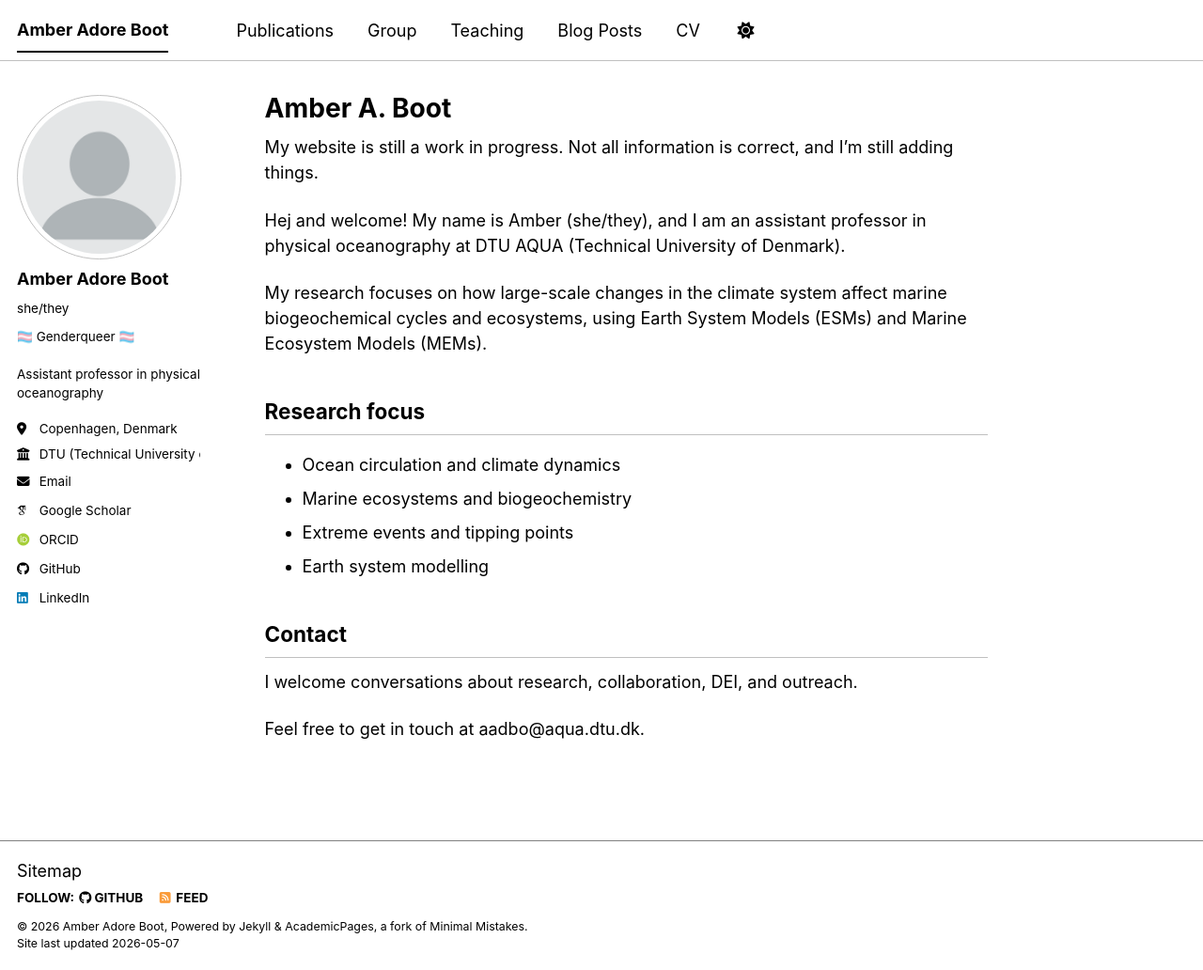
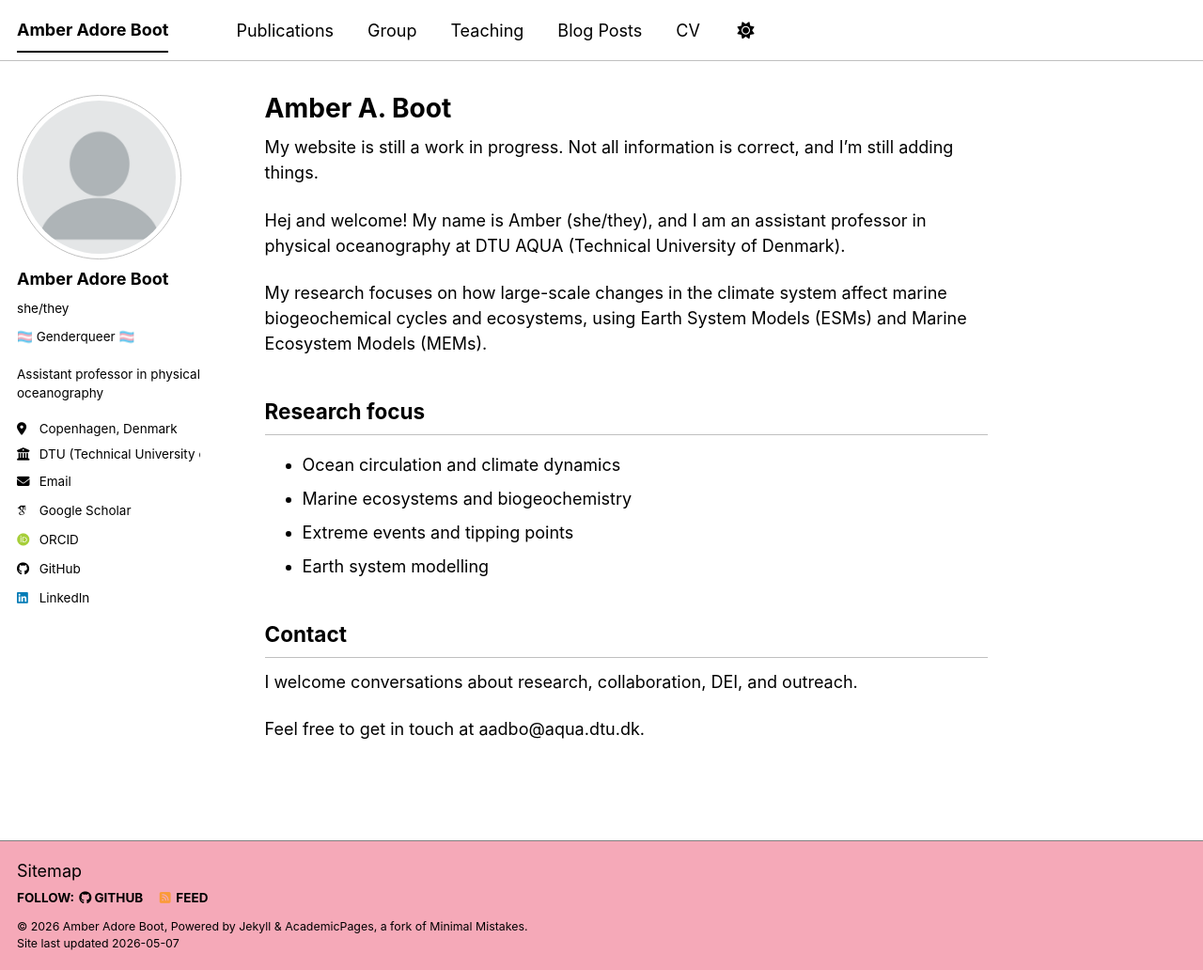
Before and after one commit to amber-adore-boot/amber-adore-boot.github.io, a Jekyll site: the page built from _pages/about.md, in a window 1280 px wide and 1032 px high. Shown: the whole window at 94% size. Built offline with Jekyll 4.4.1, drawn with Linux system fonts in a browser that asks for light colours; some web fonts are replaced; a script bundle is joined from its source files by our own code; library files that are not in the unit come from our copies.

Commit message:
Update _contrast_light.scss

```diff
--- a/_sass/theme/_contrast_light.scss
+++ b/_sass/theme/_contrast_light.scss
@@ -15,7 +15,7 @@ $text-muted                : #404040;
 $link                      : #0000ff;
 $link-dark                 : #0000cc;
 $link-light                : #3333ff;
-$footer                    : #ffffff;
+$footer                    : #F5A9B8;
 $border                    : #c0c0c0;
 $border-dark               : #808080;
 $selection-bg              : #b3d4fc;
```
